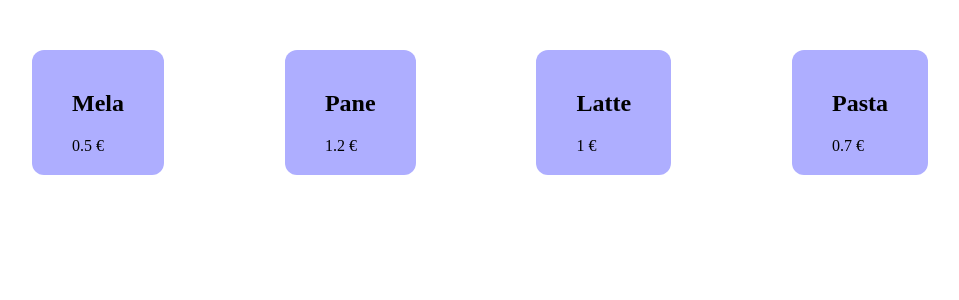
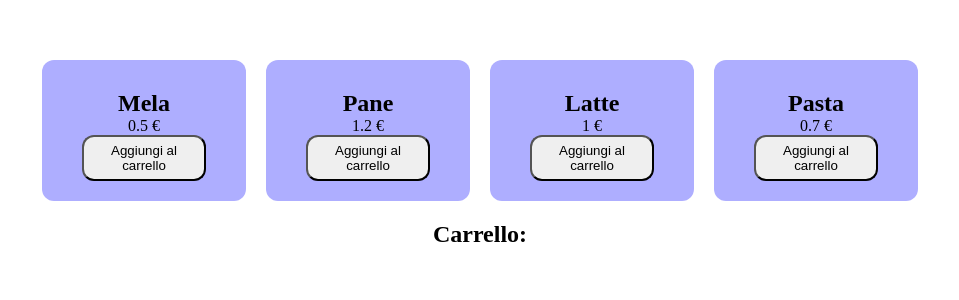
Before and after one commit to ElioSpena/ex-react-usereducer-spesa, a React (Vite) app: page / in a window 1280 px wide. Shown: the top 300 px of the page, without its empty margins (160-1119 px from the left). Built offline with nearby package versions, Linux system fonts and the light colour scheme.

Commit message:
feat: creato componente che mostra lista prodotti nel carrello e logica addtocart

```diff
--- /dev/null
+++ b/components/Cart.jsx
@@ -0,0 +1,15 @@
+export default function Cart({ addedProducts }) {
+  return (
+    <section>
+      <h2>Carrello:</h2>
+      {addedProducts.length > 0 &&
+        addedProducts.map((p, id) => (
+          <div key={id} className="card">
+            <h2>{p.name}</h2>
+            <span>{p.price} €</span>
+            <span>Quantità: {p.quantity}</span>
+          </div>
+        ))}
+    </section>
+  );
+}
--- a/components/ShowProducts.jsx
+++ b/components/ShowProducts.jsx
@@ -1,13 +1,14 @@
 import products from "../data/products";
 
-export default function ShowProducts() {
+export default function ShowProducts({ addtoCart }) {
   return (
     <section className="products">
-      {products.map((p) => {
+      {products.map((p, id) => {
         return (
-          <div className="card">
+          <div key={id} className="card">
             <h2>{p.name}</h2>
             <span>{p.price} €</span>
+            <button onClick={() => addtoCart(p)}>Aggiungi al carrello</button>
           </div>
         );
       })}
--- a/src/App.jsx
+++ b/src/App.jsx
@@ -1,10 +1,20 @@
 import ShowProducts from "../components/ShowProducts";
-
+import Cart from "../components/Cart";
+import { useState } from "react";
 
 function App() {
+  const [addedProducts, setAddedProducts] = useState([]);
+
+  function addtoCart(product) {
+    if (addedProducts.find((p) => p.name === product.name)) return;
+    const newProd = { ...product, quantity: 1 };
+    setAddedProducts([...addedProducts, newProd]);
+  }
+
   return (
     <main>
-      <ShowProducts />
+      <ShowProducts addtoCart={addtoCart} />
+      <Cart addedProducts={addedProducts} />
     </main>
   );
 }
--- a/src/index.css
+++ b/src/index.css
@@ -1,11 +1,17 @@
+* {
+  margin: 0;
+  padding: 0;
+  box-sizing: border-box;
+}
+
 body {
   width: 1000px;
   max-width: 70%;
   margin: 0 auto;
-  margin-top: 50px;
 }
 
 .products {
+  margin-top: 50px;
   display: flex;
   justify-content: space-between;
 }
@@ -13,4 +19,19 @@ body {
   background-color: rgb(174, 174, 255);
   border-radius: 12px;
   padding: 20px 40px;
+  margin: 10px;
+  display: flex;
+  flex-direction: column;
+  align-items: center;
 }
+
+button {
+  border-radius: 12px;
+  padding: 6px 12px;
+  cursor: pointer;
+}
+
+h2 {
+  text-align: center;
+  margin-top: 10px;
+}
```
